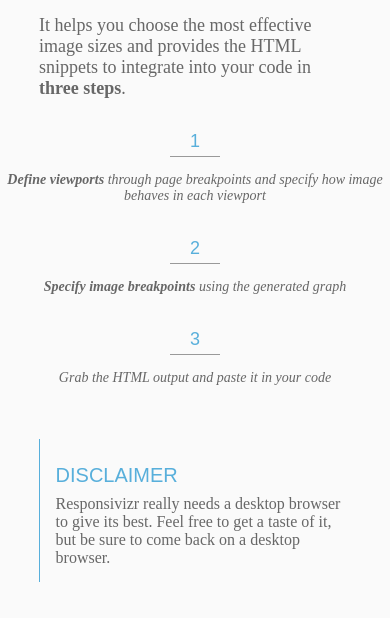
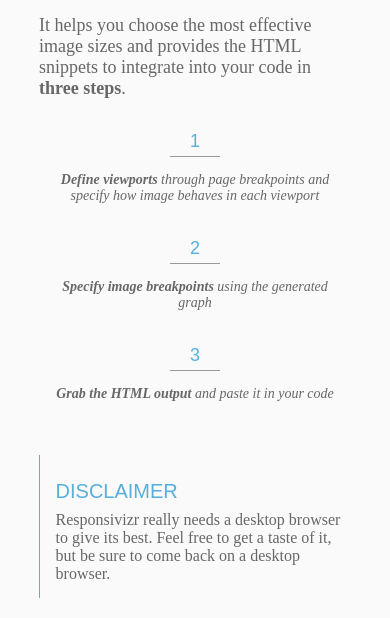
Before and after one commit to madebymodo/responsivizr, a website: page public/index.html in a window 390 px wide. Shown: the part 191-809 px from the top of the page. Drawn offline with nearby package versions, Linux system fonts and the light colour scheme; files that its build step writes are made by us from their sources; a script that the page names is missing.

Commit message:
fixes ol display

```diff
--- a/public/index.html
+++ b/public/index.html
@@ -82,7 +82,7 @@
  		<ol class="tour">
 			<li><strong>Define viewports</strong> through page breakpoints and specify how image behaves in each viewport</li>
 			<li><strong>Specify image breakpoints</strong> using the generated graph</li>
-			<li>Grab the HTML output and paste it in your code</li>
+			<li><strong>Grab the HTML output</strong> and paste it in your code</li>
 		</ol>
 		<section class="mobile">
 			<h4>Disclaimer</h4>
--- a/source/scss/_mobile.scss
+++ b/source/scss/_mobile.scss
@@ -140,9 +140,10 @@
 		padding-left: 1em;
 	}
 
-	ol {
-		margin: 0;
-		padding: 0 10px;
+	ol.tour {
+		margin: 0 auto;
+		padding: 0 10%;
+		max-width: 300px;
 	}
 	.viewport__name {
 		width: 90px;
```
